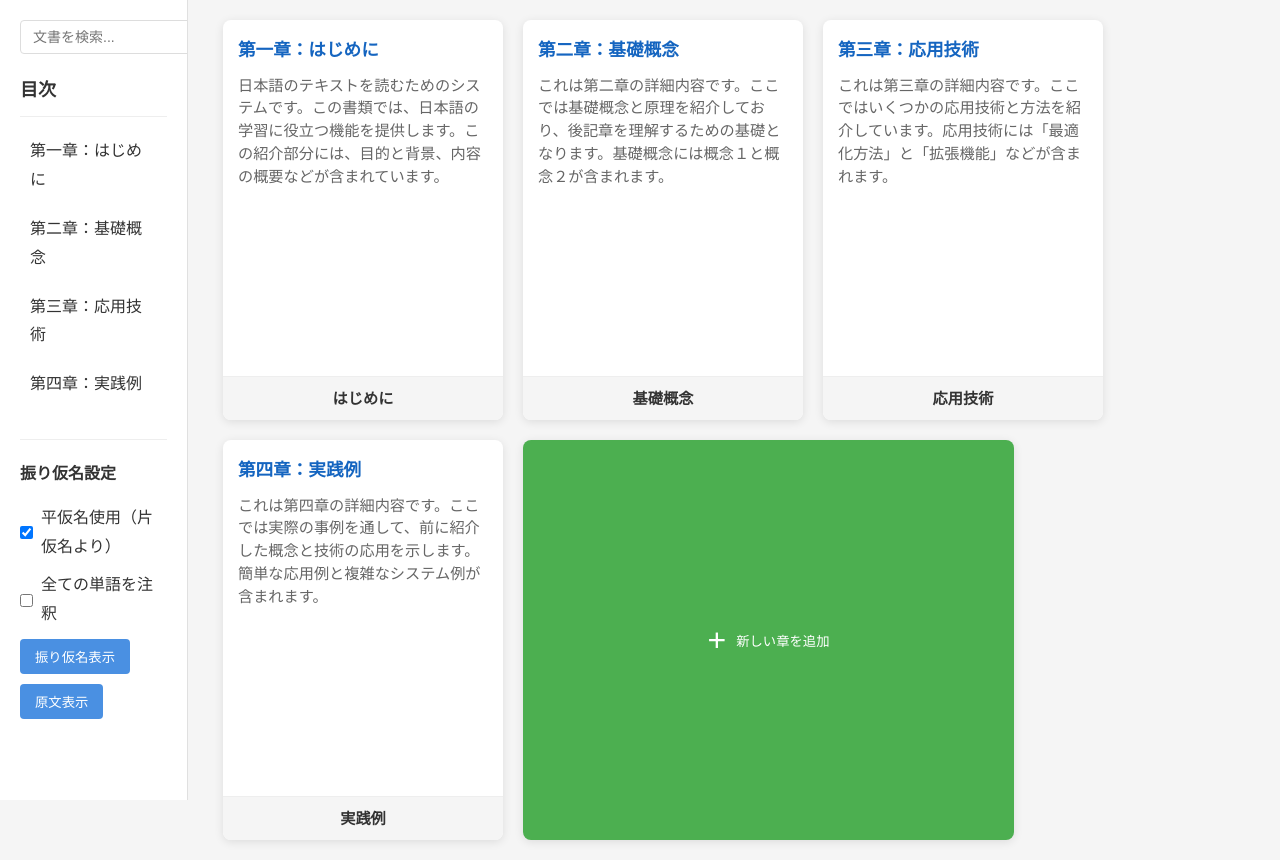
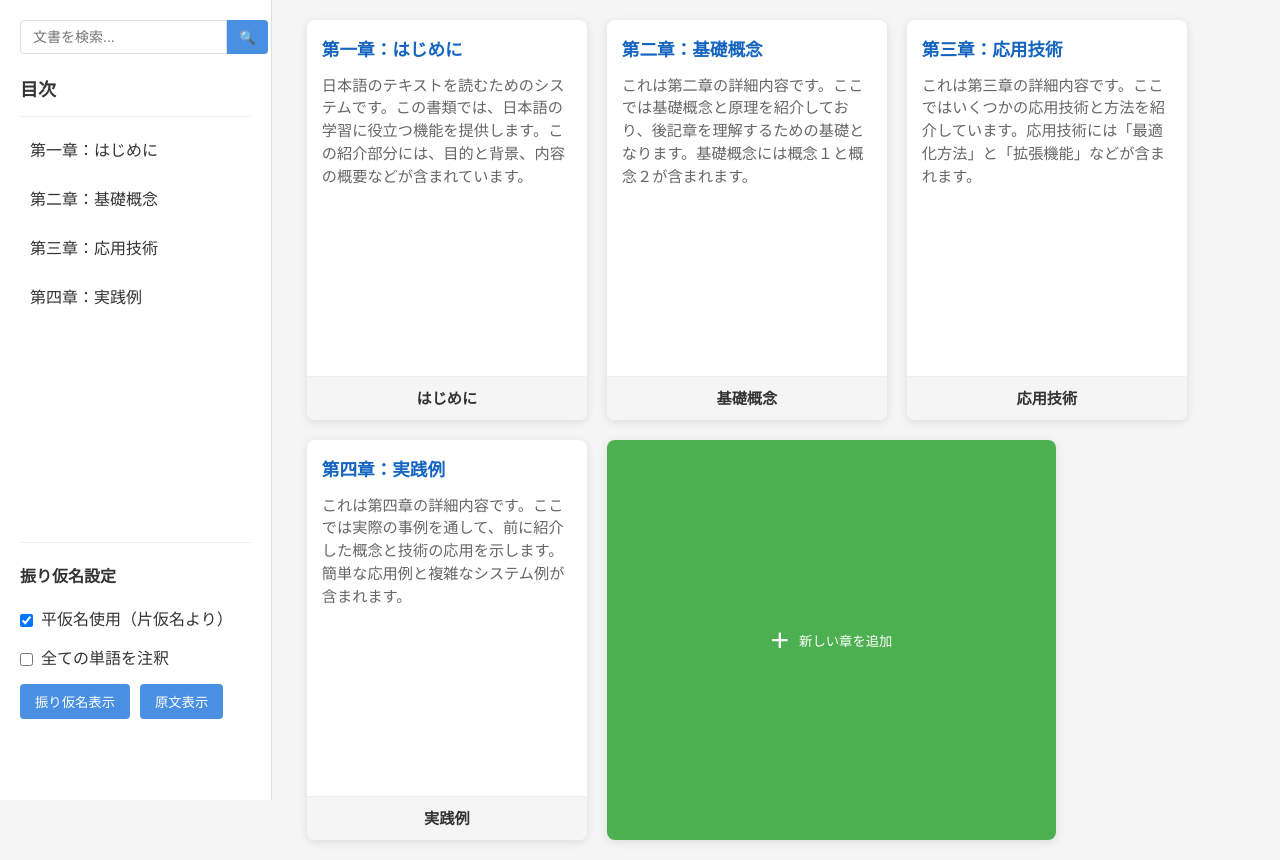
Before and after one commit to qr-bao/qr-bao.github.io, a plain HTML site: page index.html in a window 1280 px wide. Drawn offline with Linux system fonts and the light colour scheme.

Commit message:
预览格式问题解决

```diff
--- a/index.html
+++ b/index.html
@@ -145,7 +145,7 @@
 
         /* 侧边栏样式 */
         .sidebar {
-            width: 720px;
+            width: 1200px;
             background-color: #fff;
             border-right: 1px solid #e0e0e0;
             padding: 20px;
```
